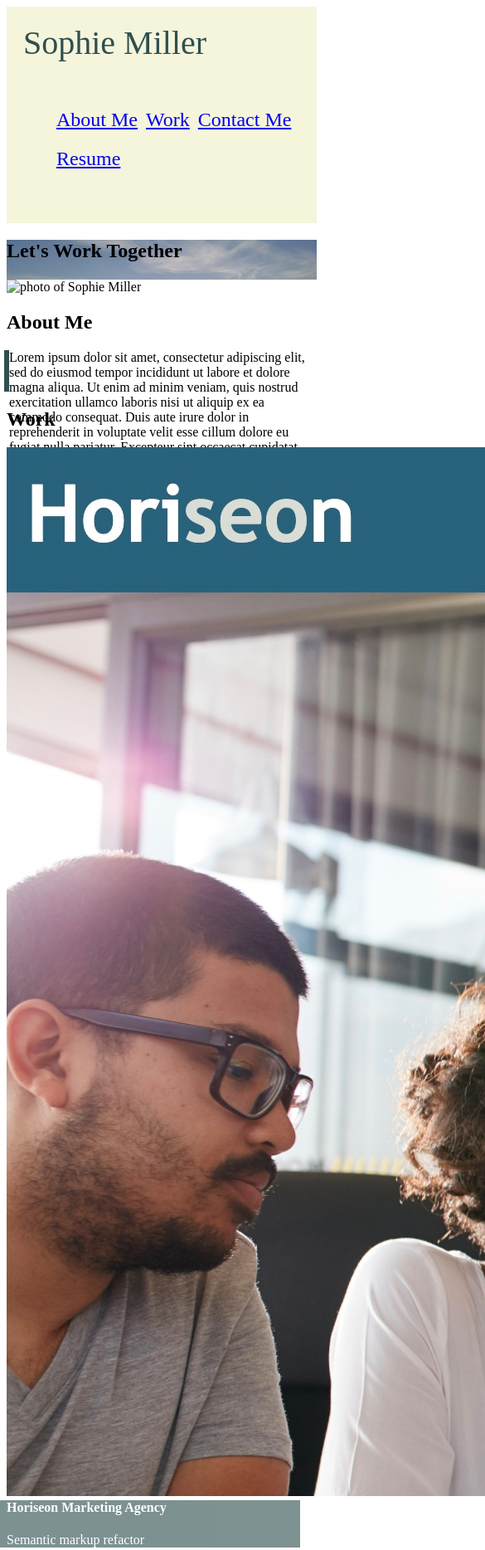
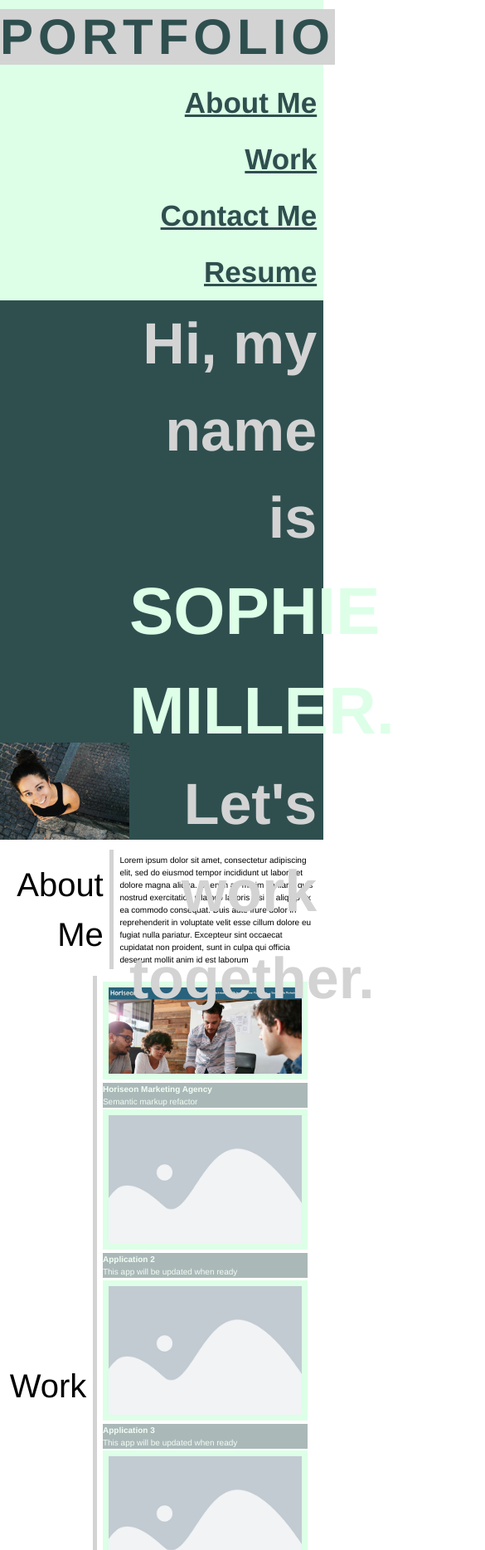
Before and after one commit to millersg47/Sophie-Portfolio, a plain HTML site: page index.html in a window 390 px wide. Shown: the top 1868 px of the page at 83% size, 585 px wide, since content can reach past the window. Drawn offline with Linux system fonts and the light colour scheme.

Commit message:
adds styling and README content

```diff
--- /dev/null
+++ b/Assets/css/reset.css
@@ -0,0 +1,29 @@
+* {
+    margin: 0;
+    padding: 0;
+    box-sizing: border-box;
+  }
+
+  html {
+    height: 100%;
+  }
+
+  body {
+    min-height: 100%;
+    line-height: 1.5;
+    font-family: sans-serif;
+  }
+
+  h1, h2, h3, h4, h5, h6 {
+    font-size: 100%;
+  }
+
+  input, select, option, optgroup, textarea, button,
+  pre, code {
+    font-size: 100%;
+    font-family: inherit;
+  }
+
+  ol, ul {
+    list-style: none;
+  }
--- a/Assets/css/style.css
+++ b/Assets/css/style.css
@@ -1,43 +1,256 @@
-header {
-    padding: 20px;
-    text-align: start;
-    background-color: beige;
-    color: darkslategray;
-    font-size:250%;
+:root {
+  --colorA: darkslategray;
+  --colorB: #DDFFE7;
+  --colorC: #d3d3d3;
+  --imgborder: 7px solid #DDFFE7;
 }
 
-.menu {
-    display: inline-flex;
-    font-size: 60%;
-    align-items: flex-end;
+html {
+  font-size: 62.5%;
+}
+body {
+  font-family: 'Franklin Gothic Medium', 'Arial Narrow', Arial, sans-serif;
 }
 
-.banner {
-    background-image:
-    url(/Sophie-Portfolio/Assets/images/banner_image.jpg);
-    height: 48px;
-    background-size: cover;
+/*assigns background and text colors and font size to header*/
+header {
+  background-color: var(--colorB);
+  color: var(--colorA);
+  font-size: 6rem;
 }
 
-.line {
-        border-left: 6px solid darkslategrey;
-        height: 50px;
-        position: relative;
-        margin-left: -3px;
-        top: 0;
+/*assigns background color to text element and applies spacing within text*/
+header h1 span {
+  background-color: var(--colorC);
+  letter-spacing: .1em;
+}
+
+/*moves nav items to the right side of page*/
+.list {
+  text-align: right;
+}
+
+/*arranges header nav items inline; sets font size to 3.5xrem; creates a bolded effect; adds padding around list items*/
+.menu {
+  display: inline;
+  font-size: 3.5rem;
+  font-weight: 700;
+  padding: 2%;
+}
+
+/*assigned color to header nav list items*/
+.menu_item {
+  color: var(--colorA);
+}
+
+/*aligns text within container to be aligned to the right; sets element colors and dimensions*/
+.banner {
+  height: 650px;
+  width: 100%;
+  position: relative;
+  text-align: right;
+  color: var(--colorC);
+  background-color: var(--colorA);
+}
+
+/*sets font sizing and placement of text within banner section*/
+.banner h1 {
+  font-size: 7rem;
+  margin-left: 40%;
+  margin-right: 2%;
+}
+
+/*assigns unique color to span within text element*/
+.name {
+  color: var(--colorB);
+  font-size: 8rem;
+}
+
+/*styles profile photo and positions it within the banner container in the bottom left corner*/
+.headshot {
+  width: 40%;
+  height: auto;
+  flex: 1 1 auto;
+  position: absolute;
+  left: 0;
+  bottom: 0;
+}
+
+/*styles sections within page body to wrap and display in column format' adds margin around outer edge of container*/
+.sections {
+  display: flex;
+  flex-wrap: wrap;
+  flex-direction: column;
+  margin: 3%;
+}
+
+/*adds border to left edge of elements to create a barrier between the headings and text or images in the container*/
+.content {
+  border-left: 5px solid var(--colorC);
+  width: 100%;
+  padding-left: 2%;
+}
+
+/*styles the box for the about section*/
+.about {
+  display: inline-flex;
+  align-items: center;
+  justify-content: flex-start;
+  margin-bottom: 2%;
+}
+
+/*styles heading font properties for all h1 elements in the sections container*/
+.title{
+  font-size: 8rem;
+  font-weight: 400;
+  padding-right: 2%;
+  text-align: right;
+}
+
+/*styles font within the about text body*/
+.about p {
+  font-size: 2.5rem;
+  padding: 2% 0% 2% 0%;
+}
+
+/*styles the box for the work section*/
+.work {
+  display: inline-flex;
+  align-items: center;
+  margin-bottom: 12%;
+}
+
+/*styles boxes with padding and column formatting*/
+.all_apps {
+  display: flex;
+  flex-wrap: wrap;
+  flex-direction: column;
+  height: fit-content;
+  padding: 2% 2% 2% 2%;
+}
+
+/*sets aaplication 1 image sizing, applies a variable border and makes it responsive*/
+.first_image {
+  height: auto;
+  max-width: 100%;
+  border: var(--imgborder);
+}
+
+/*styles colors for text and background on image headings*/
+.image_heading {
+  background-color: var(--colorA);
+  opacity: 40%;
+  color: var(--colorB);
+}
+
+/*styles the layout of all elements within secondary apps section with content in rows centered in the container*/
+.secondary_apps {
+  display: flex;
+  flex-wrap: wrap;
+  flex-direction: row;
+  transition: flex-basis 500ms linear;
+  justify-content: center;
+}
+
+/*sets image sizing and adds border around images in secondary app section*/
+.app_image {
+  border: var(--imgborder);
+  width: 100%;
+  height: auto;
+  margin-top: 1%;
+}
+
+/*sets desktop view to fill the container space with two elements per row*/
+.apps {
+  flex: 0 0 50%;
+  max-width: 50%;
+}
+
+.hover:hover {
+  opacity: 60%;
+}
+
+/*styles the box for the contact section*/
+.contact {
+  display: inline-flex;
+  align-items: center;
+}
+
+/* assigns element position for contact info list*/
+.contact_list {
+  text-align: left;
+  flex-flow: row nowrap;
+}
+
+/*adds padding to contact list*/
+.adds_padding {
+  padding-top: 6%;
+  padding-bottom: 6%;
+}
+
+/*styles contact list elements to be inline and adds font formatting*/
+.contact_items {
+  display: inline;
+  font-size: 3rem;
+  padding: 2%;
+}
+
+/*adds underline to phone number to match other contact links*/
+.underline {
+  text-decoration: underline;
+}
+
+/*media queries below used to assign breakpoints for responsive design*/
+  @media screen and (max-width: 768px) {
+    .banner .name {
+      display: block;
+      flex-wrap: nowrap;
+      flex-flow: row wrap;
+    }
+    .title {
+      font-size: 6rem;
+    }
+    .about p {
+      font-size: 1.5rem;
+    }
+    .contact_items {
+      font-size: 1.5rem;
+    }
+  }
+    @media screen and (max-width: 600px) {
+      .list {
+        display: flex;
+        flex-direction: column;
+        line-height: 1.5;
+      }
+      .menu {
+        display: block;
+      }
+      .banner {
+        display: flex;
+        flex-direction: column;
+      }
+      .intro {
+        margin-left: 0;
+        margin-right: 2%;
+      }
+      .title {
+        font-size: 4rem;
+      }
+      .about p {
+        font-size: 1rem;
       }
 
-.app1 {
-    position: relative;
-  }
+      .apps {
+        flex: 1 0 100%;
+        max-width: 100%;
+      }
 
-.image-headings {
-    position: relative;
-    bottom: 20px;
-    right: 20px;
-    background-color: darkslategrey;
-    opacity: 62%;
-    color: white;
-    padding-left: 20px;
-    padding-right: 20px;
-  }
+      .contact_items {
+        display: block;
+        font-size: 1.5rem;
+      }
+      .first_image {
+        height: 25%;
+      }
+    }
--- a/index.html
+++ b/index.html
@@ -4,103 +4,116 @@
     <title>Sophie M Portfolio</title>
     <meta charset="UTF-8" />
     <meta name="viewport" content="width=device-width, initial-scale=1" />
+    <link rel="stylesheet" type="text/css" href="./Assets/css/reset.css"/>
     <link rel="stylesheet" type="text/css" href="./Assets/css/style.css" />
   </head>
 
   <body>
       <header>
-          Sophie Miller
+          <h1><span>PORTFOLIO</span></h1>
           <nav>
-              <ul>
+              <ul class="list">
                   <li class="menu">
-                      <a href="#About">About Me </a>
+                      <a class="menu_item" href="#About">About Me </a>
                   </li>
                   <li class="menu">
-                    <a href="#Work">Work </a>
+                    <a class="menu_item" href="#Work">Work </a>
                   </li>
                   <li class="menu">
-                    <a href="#Contact">Contact Me </a>
+                    <a class="menu_item" href="#Contact">Contact Me </a>
                   </li>
                   <li class="menu">
-                     <a href="#">Resume </a>
+                     <a class="menu_item" href="#">Resume </a>
                   </li>
               </ul>
           </nav>
       </header>
 
       <main>
-        <section>
-          <div class="banner">
-            <h1>Let's Work Together</h1>
-          </div>
+        <section class="banner">
+          <h1 class="intro">Hi, my name is <span class="name">SOPHIE MILLER.</span> Let's work together.</h1>
+          <img class="headshot" src="./Assets/images/ProfPic.jpeg">
         </section>
 
-        <img src="./Assets/images/" alt="photo of Sophie Miller">
-
-        <section id="About">
-          <h1>About Me</h1>
-          <div class="line">
+        <section class="sections">
+          <section class="about" id="About">
+            <h1 class="title">About Me</h1>
+            <div class="content">
               <p>Lorem ipsum dolor sit amet, consectetur adipiscing elit, sed do eiusmod tempor incididunt ut labore et dolore magna aliqua. Ut enim ad minim veniam, quis nostrud exercitation ullamco laboris nisi ut aliquip ex ea commodo consequat. Duis aute irure dolor in reprehenderit in voluptate velit esse cillum dolore eu fugiat nulla pariatur. Excepteur sint occaecat cupidatat non proident, sunt in culpa qui officia deserunt mollit anim id est laborum</p>
             </div>
           </section>
 
-        <section class="Work">
-             <h1>Work</h1>
-            <section class="app1">
-              <img src="./Assets/images/Horiseon_Semantic_HTML.jpg" alt="Horiseon Social Media Marketing webpage">
-              <div class="image-headings">
+          <section class="work" id="Work">
+             <h1 class="title">Work</h1>
+            <section class="all_apps content">
+              <section class="app1 hover">
+                <a href=" https://millersg47.github.io/semantic-markup/">
+                  <img class="first_image" src="./Assets/images/Horiseon_Semantic_HTML.jpg" alt="Horiseon Social Media Marketing webpage">
+                </a>
+                <div class="image_heading">
                   <h4>Horiseon Marketing Agency</h4>
                   <p>Semantic markup refactor</p>
                 </div>
               </section>
-            <section class="app2">
-              <img src="./Assets/images/placeholder.png" alt="placeholder image">
-              <div class="image-headings">
+              <section class="secondary_apps">
+                <section class="apps hover">
+                  <a href="https://www.nytimes.com/">
+                    <img class="app_image" src="./Assets/images/placeholder.png" alt="placeholder image">
+                  </a>
+                  <div class="image_heading">
                     <h4>Application 2</h4>
                     <p>This app will be updated when ready</p>
                   </div>
                 </section>
-            <section class="app3">
-              <img src="./Assets/images/placeholder.png" alt="placeholder image">
-              <div class="image-headings">
+                <section class="apps hover">
+                  <a href="https://github.com/millersg47">
+                    <img class="app_image" src="./Assets/images/placeholder.png" alt="placeholder image">
+                  </a>
+                  <div class="image_heading">
                     <h4>Application 3</h4>
                     <p>This app will be updated when ready</p>
                   </div>
                 </section>
-            <section class="app4">
-              <img src="./Assets/images/placeholder.png" alt="placeholder image">
-              <div class="image-headings">
+                <section class="apps hover">
+                  <a href="https://www.realtor.com/">
+                    <img class="app_image" src="./Assets/images/placeholder.png" alt="placeholder image">
+                  </a>
+                  <div class="image_heading">
                     <h4>Application 4</h4>
                     <p>This app will be updated when ready</p>
                   </div>
                 </section>
-            <section class="app5">
-              <img src="./Assets/images/placeholder.png" alt="placeholder image">
-              <div class="image-headings">
+                <section class="apps hover">
+                  <a href="https://www.halfbakedharvest.com/">
+                    <img class="app_image" src="./Assets/images/placeholder.png" alt="placeholder image">
+                  </a>
+                  <div class="image_heading">
                     <h4>Application 5</h4>
                     <p>This app will be updated when ready</p>
                   </div>
                 </section>
               </section>
+            </section>
+          </section>
 
-         <section id="Contact">
-             <h1>Contact Me</h1>
-             <div class="line">
-              <ul>
-                <li> 425.210.4447</li>
-                <li>
-                  <a href="mailto:millersg47@gmail.com">millersg47@gmail.com</a>
+         <section class="contact" id="Contact">
+             <h1 class="title">Contact Me</h1>
+             <div class="content adds_padding">
+              <ul class="contact_list">
+                <li class="contact_items menu_item underline"> 425.210.4447</li>
+                <li class="contact_items">
+                  <a class="menu_item" href="mailto:millersg47@gmail.com">millersg47@gmail.com</a>
                 </li>
-                <li>
-                  <a href="https://github.com/millersg47">GitHub</a>
+                <li class="contact_items">
+                  <a class="menu_item" href="https://github.com/millersg47">GitHub</a>
                 </li>
-                <li>
-                   <a href="https://www.linkedin.com/in/sophie-garner-miller/">Linkedin </a>
+                <li class="contact_items">
+                   <a class="menu_item" href="https://www.linkedin.com/in/sophie-garner-miller/">Linkedin </a>
                 </li>
             </ul>
              </div>
          </section>
-
+        </section>
       </main>
     </body>
 </html>
```
Also changed, not shown: Assets/css/images_css/ProfPic.jpeg (added), Assets/images/ProfPic.jpeg (added), 3 other files. Lines whose indentation alone changed are shown as unchanged.
